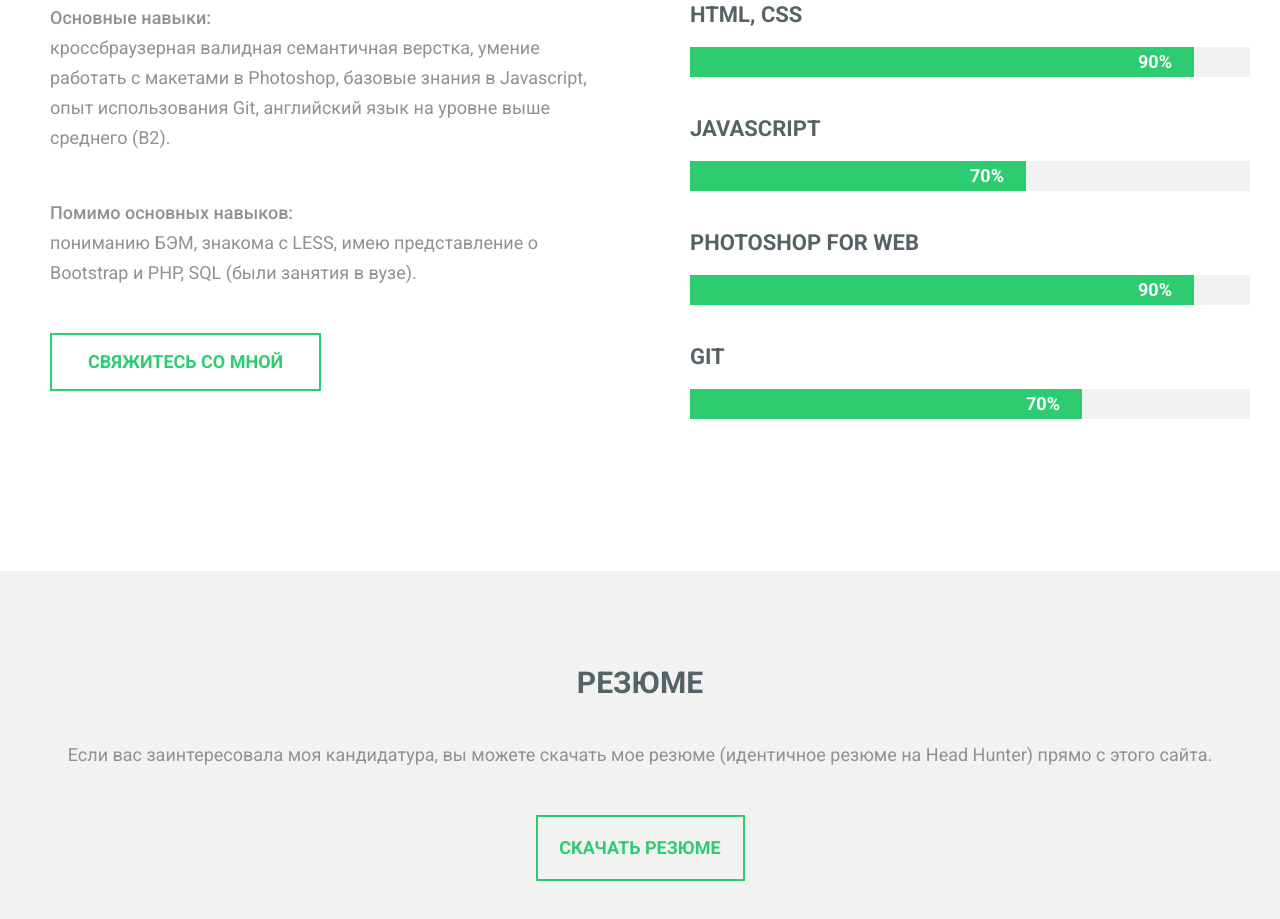
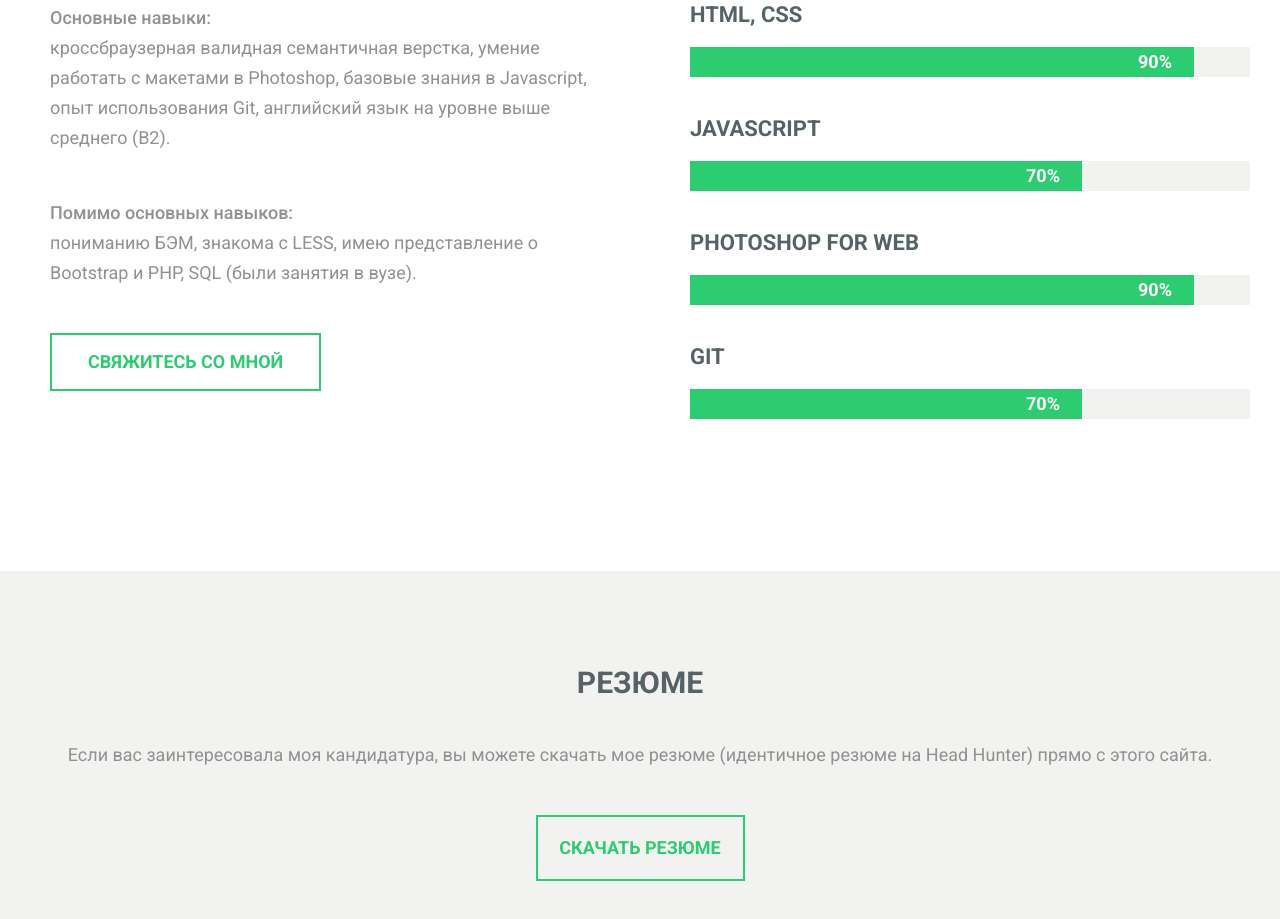
Before and after one commit to YSeredich/YSeredich.github.io, a plain HTML site: page index.html in a window 1280 px wide. Shown: the part 3408-4327 px from the top of the page. Drawn offline with Linux system fonts and the light colour scheme.

Commit message:
Update index.html

```diff
--- a/index.html
+++ b/index.html
@@ -167,7 +167,7 @@
                         <h3 class="secondary-title skill-item__title">JavaScript</h3>
                         <div class="skill-item__container">
                             <div class="skill-item__progress">
-                                <p class="skill-item__percent percent-60">70%</p>
+                                <p class="skill-item__percent percent-70">70%</p>
                             </div>
                         </div>
                     </div>
```
